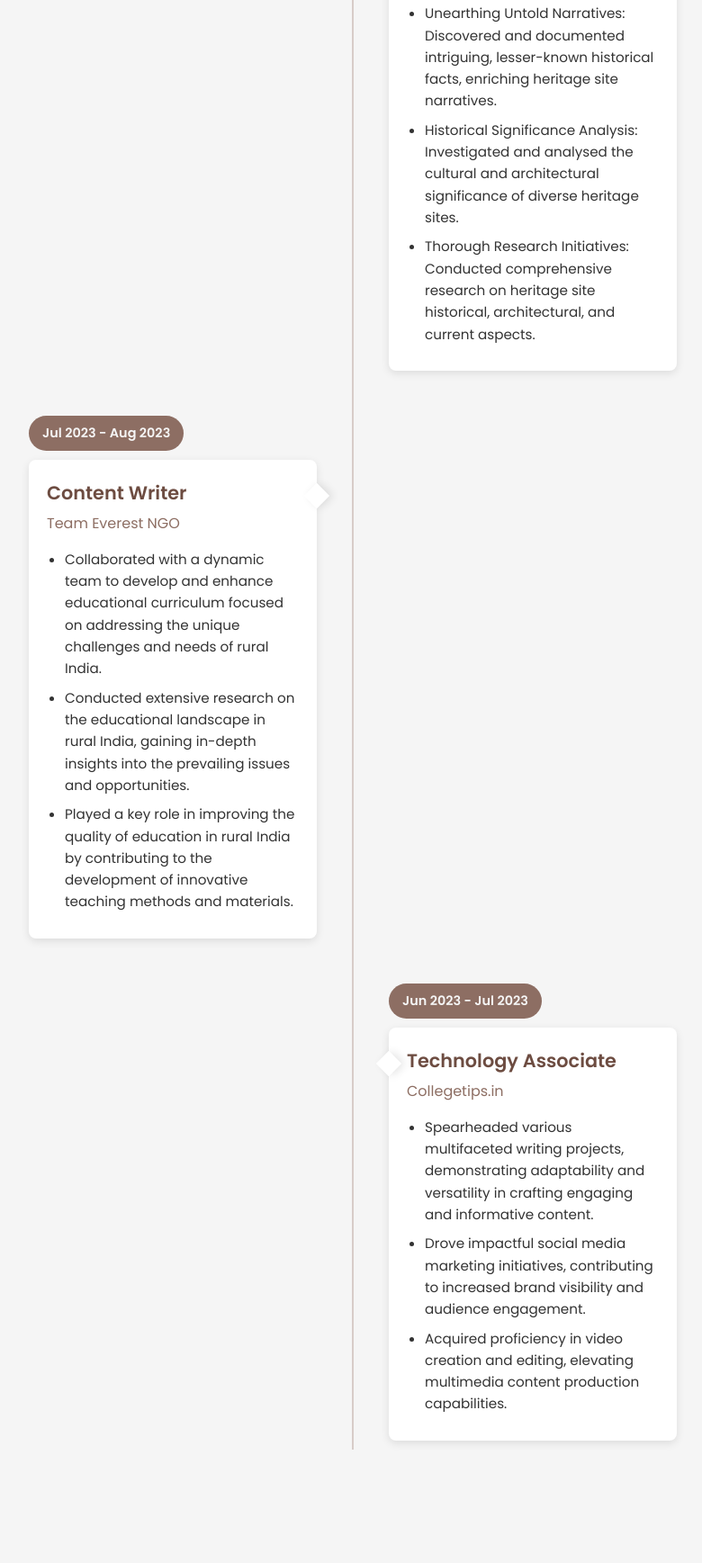
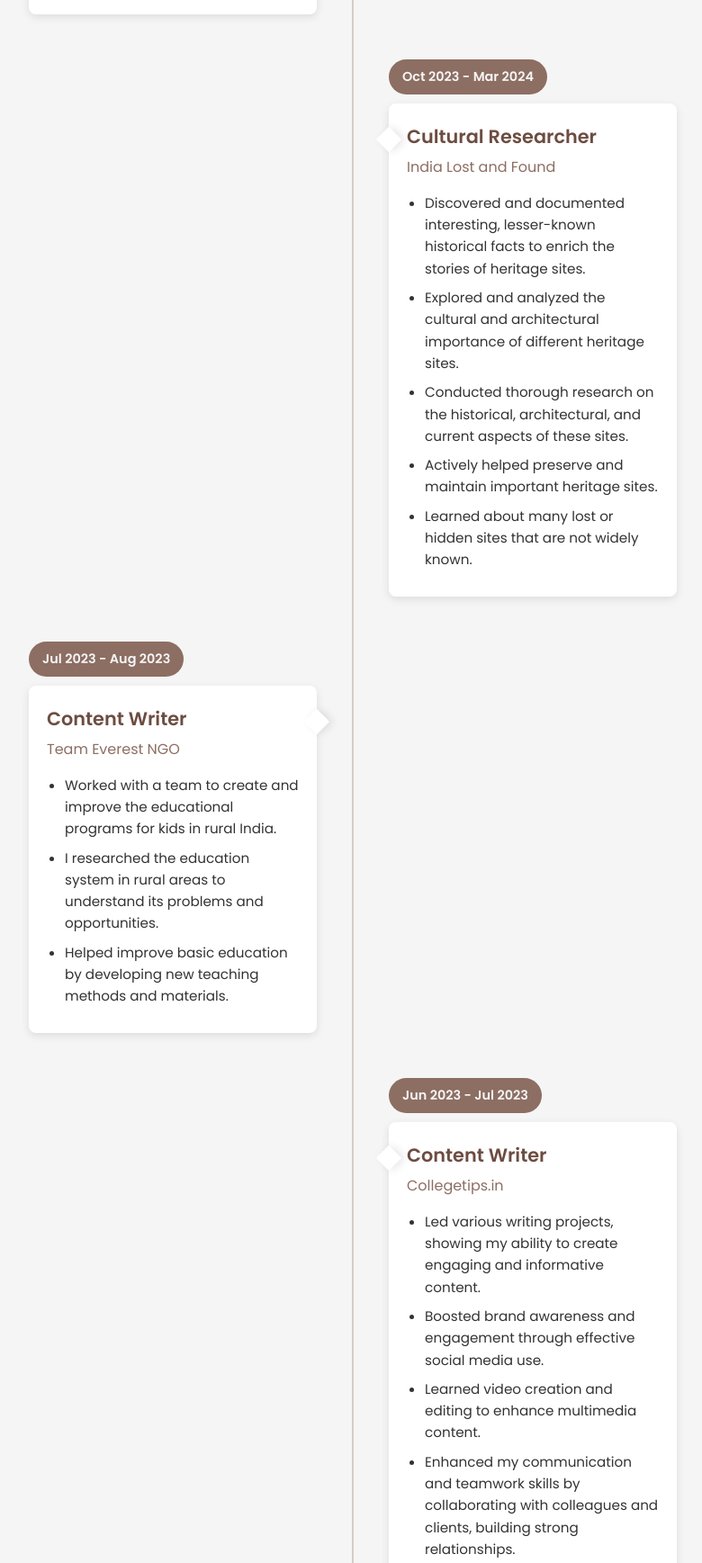
Before and after one commit to shobhanjini/shobhanjini.github.io, a plain HTML site: page index.html in a window 1280 px wide. Shown: the part 1834-3571 px from the top of the page at 90% size, without its empty margins (248-1028 px from the left). Drawn offline with nearby package versions, Linux system fonts and the light colour scheme.

Commit message:
experience changes

```diff
--- a/index.html
+++ b/index.html
@@ -68,6 +68,8 @@
                             <li>Verified information and simplified technical details to create clear, informative blog content.</li>
                             <li>Wrote SEO-friendly blogs and worked on improving readability, keyword usage, and Google ranking.</li>
                             <li>Created content for LinkedIn, Instagram, Facebook, Twitter, and other platforms to raise awareness about DSC.</li>
+                            <li>Tracked trends, suggested blog ideas, and supported content planning with regular updates and scheduling.</li>
+                            <li>Studied competitors and used tools like Google Trends, Semrush, Google Analytics to improve blog performance and reach.</li>
                         </ul>
                     </div>
                 </div>
@@ -77,9 +79,11 @@
                         <h3>Cultural Researcher</h3>
                         <h4>India Lost and Found</h4>
                         <ul>
-                            <li>Unearthing Untold Narratives: Discovered and documented intriguing, lesser-known historical facts, enriching heritage site narratives.</li>
-                            <li>Historical Significance Analysis: Investigated and analysed the cultural and architectural significance of diverse heritage sites.</li>
-                            <li>Thorough Research Initiatives: Conducted comprehensive research on heritage site historical, architectural, and current aspects.</li>
+                            <li>Discovered and documented interesting, lesser-known historical facts to enrich the stories of heritage sites.</li>
+                            <li>Explored and analyzed the cultural and architectural importance of different heritage sites. </li>
+                            <li>Conducted thorough research on the historical, architectural, and current aspects of these sites. </li>
+                            <li>Actively helped preserve and maintain important heritage sites. </li>
+                            <li>Learned about many lost or hidden sites that are not widely known.</li>
                         </ul>
                     </div>
                 </div>
@@ -89,21 +93,22 @@
                         <h3>Content Writer</h3>
                         <h4>Team Everest NGO</h4>
                         <ul>
-                            <li>Collaborated with a dynamic team to develop and enhance educational curriculum focused on addressing the unique challenges and needs of rural India.</li>
-                            <li>Conducted extensive research on the educational landscape in rural India, gaining in-depth insights into the prevailing issues and opportunities.</li>
-                            <li>Played a key role in improving the quality of education in rural India by contributing to the development of innovative teaching methods and materials.</li>
+                            <li>Worked with a team to create and improve the educational programs for kids in rural India.</li>
+                            <li>I researched the education system in rural areas to understand its problems and opportunities.</li>
+                            <li>Helped improve basic education by developing new teaching methods and materials.</li>
                         </ul>
                     </div>
                 </div>
                 <div class="timeline-item">
                     <div class="timeline-date">Jun 2023 - Jul 2023</div>
                     <div class="timeline-content">
-                        <h3>Technology Associate</h3>
+                        <h3>Content Writer</h3>
                         <h4>Collegetips.in</h4>
                         <ul>
-                            <li>Spearheaded various multifaceted writing projects, demonstrating adaptability and versatility in crafting engaging and informative content.</li>
-                            <li>Drove impactful social media marketing initiatives, contributing to increased brand visibility and audience engagement.</li>
-                            <li>Acquired proficiency in video creation and editing, elevating multimedia content production capabilities.</li>
+                           <li>Led various writing projects, showing my ability to create engaging and informative content.</li>
+                           <li>Boosted brand awareness and engagement through effective social media use.</li>
+                           <li>Learned video creation and editing to enhance multimedia content.</li>
+                           <li>Enhanced my communication and teamwork skills by collaborating with colleagues and clients, building strong relationships.</li>
                         </ul>
                     </div>
                 </div>
```
